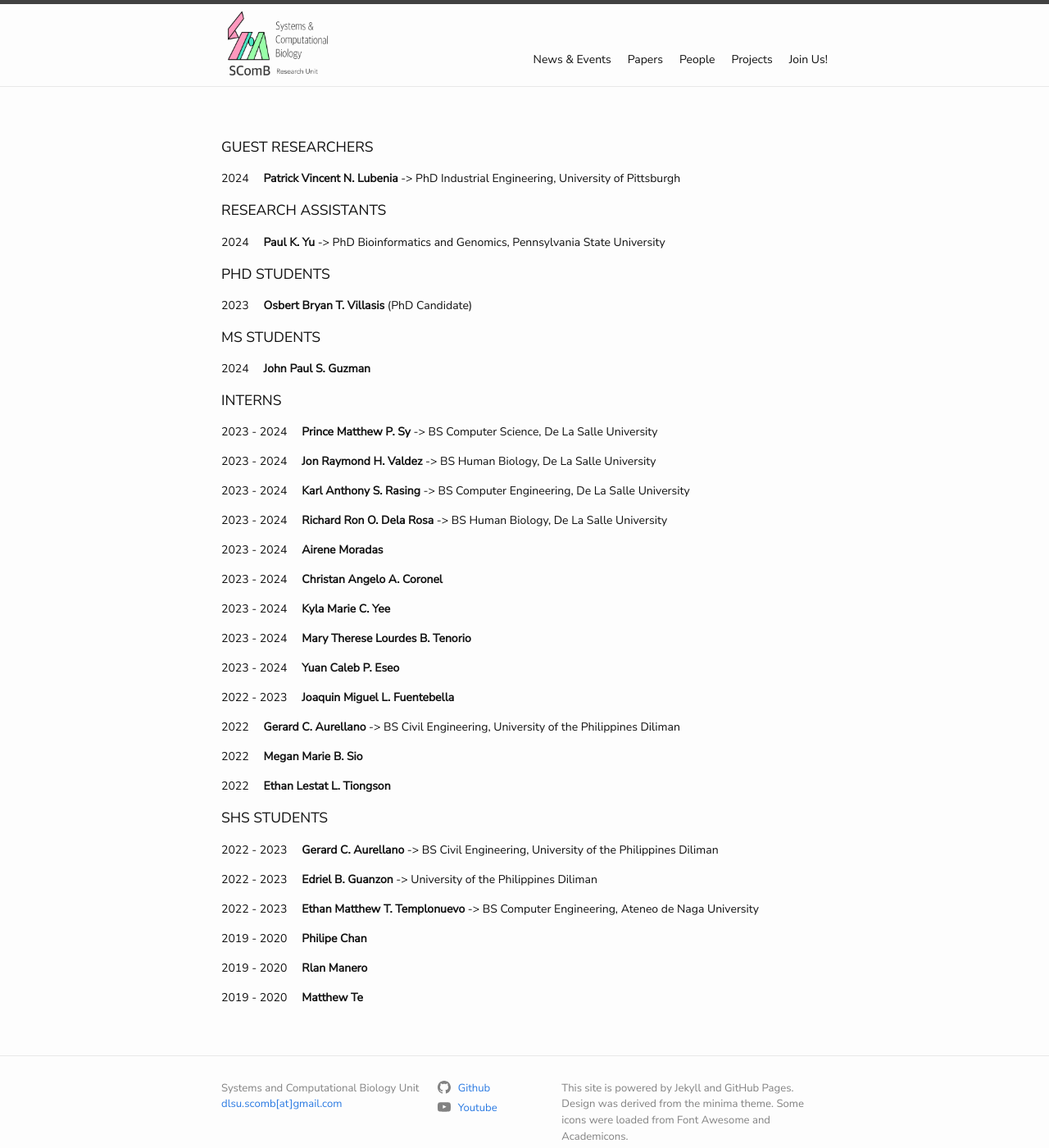
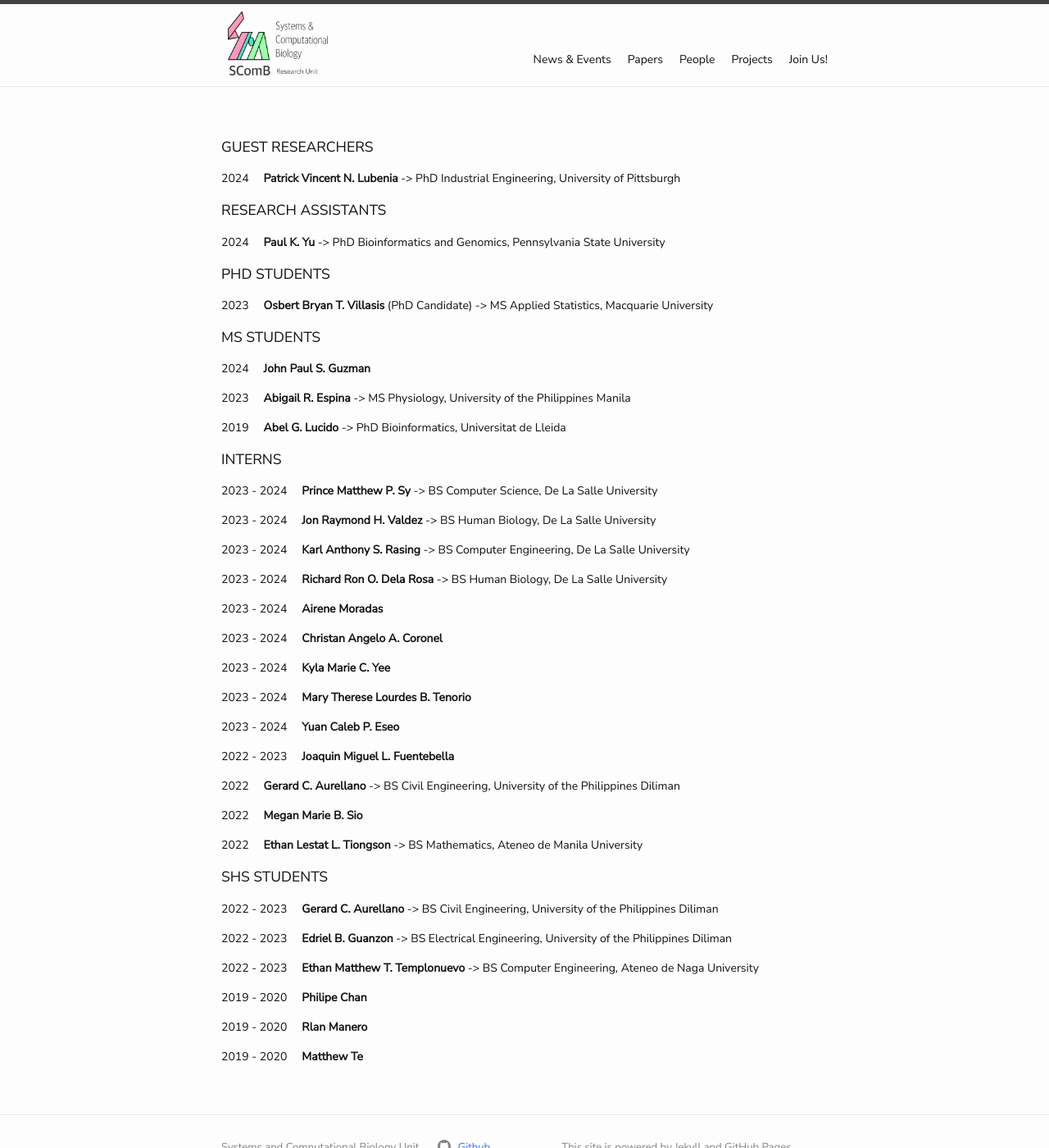
Before and after one commit to dlsu-scomb/dlsu-scomb.github.io, a Jekyll site: the page built from alumni.md, in a window 1280 px wide and 1400 px high. Shown: the whole window at 82% size. Built offline with Jekyll 4.4.1, drawn with Linux system fonts in a browser that asks for light colours; nearby versions of some CDN libraries; a style sheet for code colours, icons or effects is not loaded.

Commit message:
Update alumni.md

```diff
--- a/alumni.md
+++ b/alumni.md
@@ -12,11 +12,15 @@ layout: page
 
 #### PHD STUDENTS
 
-2023 &nbsp; &nbsp; **Osbert Bryan T. Villasis** (PhD Candidate)
+2023 &nbsp; &nbsp; **Osbert Bryan T. Villasis** (PhD Candidate) -> MS Applied Statistics, Macquarie University
 
 #### MS STUDENTS
 
 2024 &nbsp; &nbsp; **John Paul S. Guzman**
+
+2023 &nbsp; &nbsp; **Abigail R. Espina** -> MS Physiology, University of the Philippines Manila
+
+2019 &nbsp; &nbsp; **Abel G. Lucido** -> PhD Bioinformatics, Universitat de Lleida
 
 #### INTERNS
 
@@ -44,13 +48,13 @@ layout: page
 
 2022 &nbsp; &nbsp; **Megan Marie B. Sio**
 
-2022 &nbsp; &nbsp; **Ethan Lestat L. Tiongson**
+2022 &nbsp; &nbsp; **Ethan Lestat L. Tiongson** -> BS Mathematics, Ateneo de Manila University
 
 #### SHS STUDENTS
 
 2022 - 2023 &nbsp; &nbsp; **Gerard C. Aurellano** -> BS Civil Engineering, University of the Philippines Diliman
 
-2022 - 2023 &nbsp; &nbsp; **Edriel B. Guanzon** -> University of the Philippines Diliman
+2022 - 2023 &nbsp; &nbsp; **Edriel B. Guanzon** -> BS Electrical Engineering, University of the Philippines Diliman
 
 2022 - 2023 &nbsp; &nbsp; **Ethan Matthew T. Templonuevo** -> BS Computer Engineering, Ateneo de Naga University
 
```
